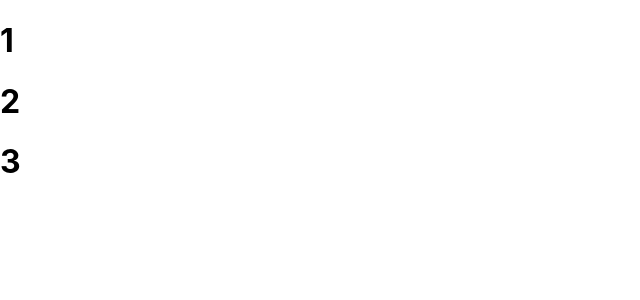
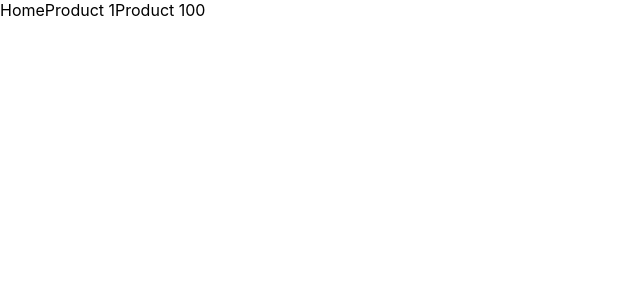
Before and after one commit to linchiquei/nextJS, a Next.js app: page /product in a window 1280 px wide. Shown: the top 300 px of the page, without its empty margins (0-640 px from the left). Built offline with nearby package versions, Linux system fonts and the light colour scheme.

Commit message:
Link Component Navigation - how to link other pages

```diff
--- a/pages/product/index.js
+++ b/pages/product/index.js
@@ -1,9 +1,23 @@
-function Product() {
+import Link from "next/link"
+
+function Product( { productId = 100 } ) {
   return (
     <>
-      <h1>1</h1>
-      <h1>2</h1>
-      <h1>3</h1>
+      <Link href="/">
+        <a>
+          Home
+        </a>
+      </Link>
+      <Link href={`/product/1`}>
+        <a>
+          Product 1
+        </a>
+      </Link>
+      <Link href={`/product/${productId}`}>
+        <a>
+          Product {productId}
+        </a>
+      </Link>
     </>
   )
 }
```
